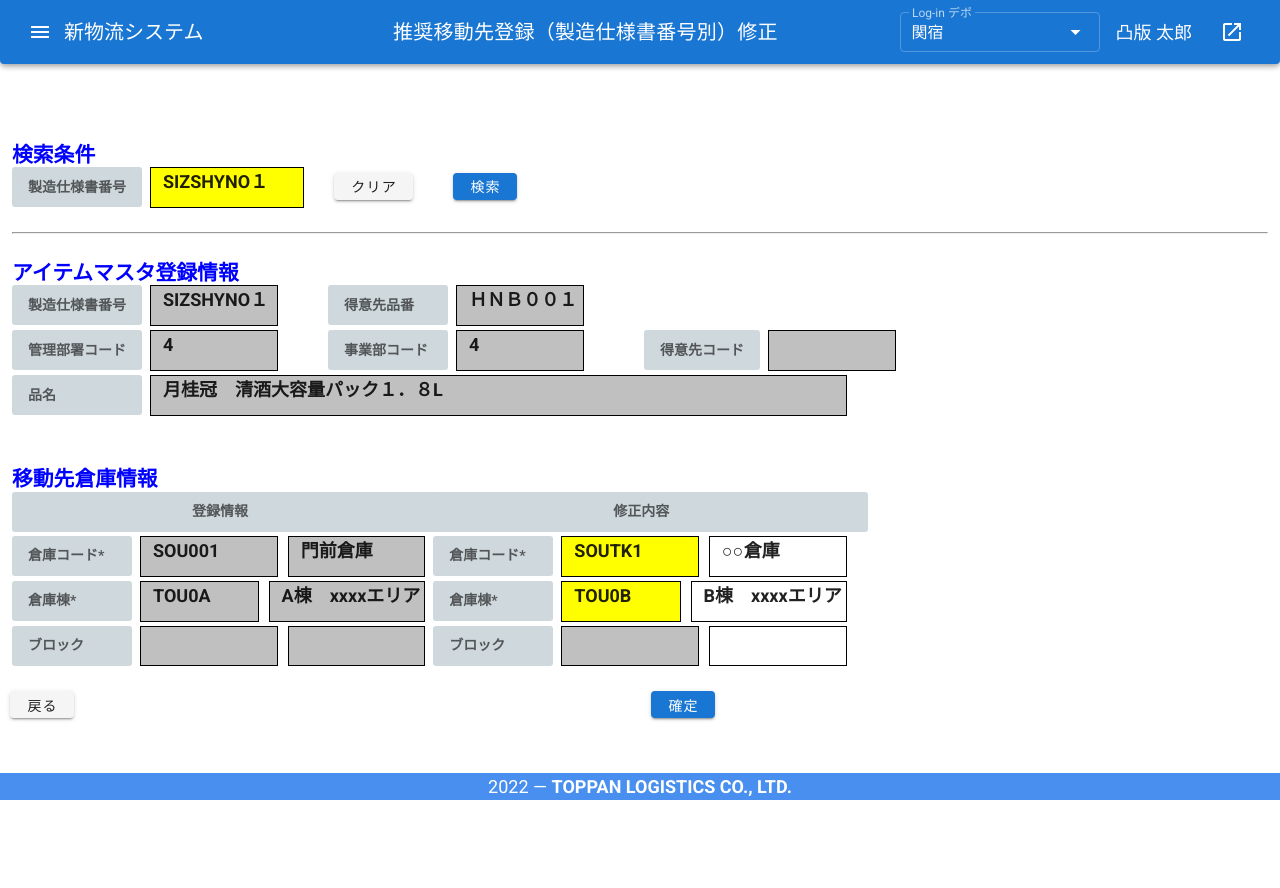
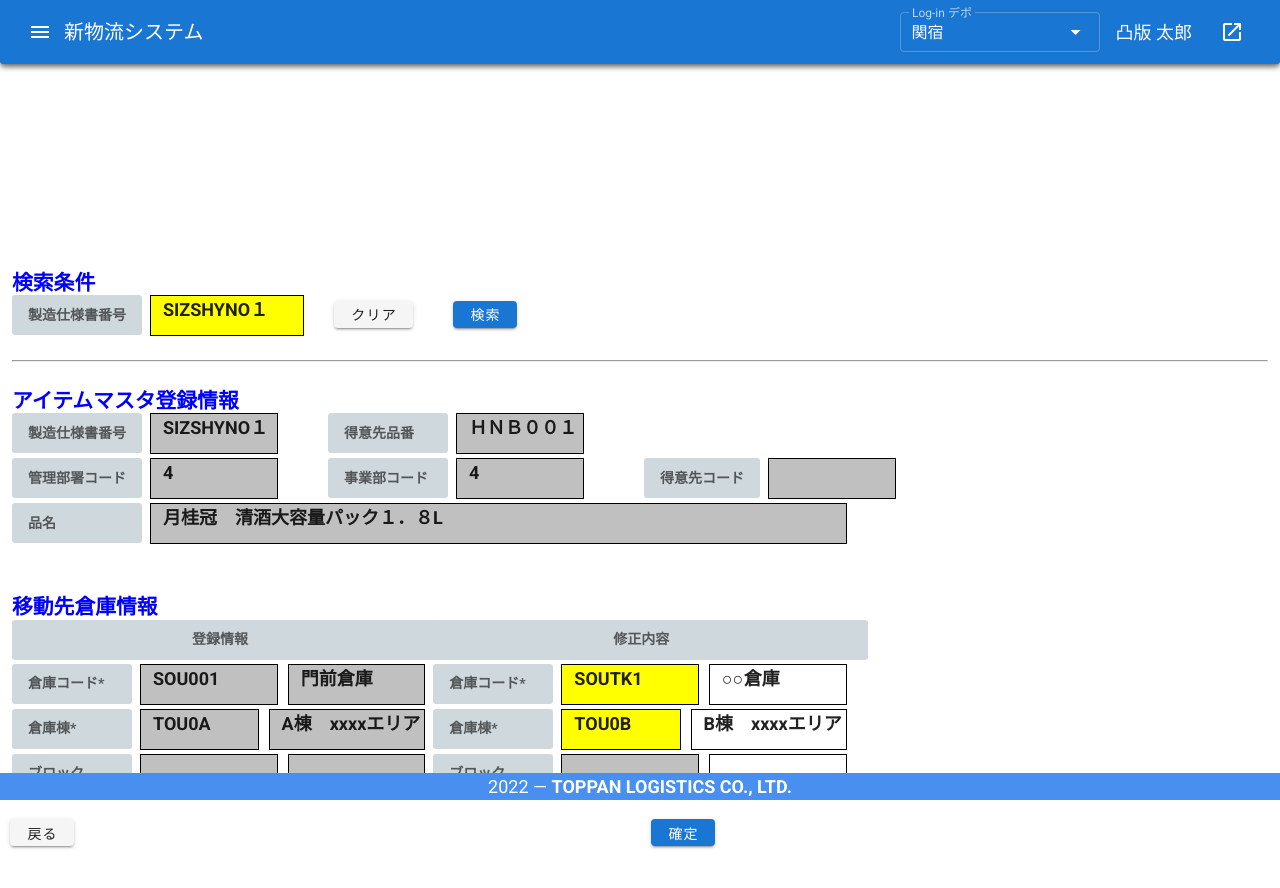
Before and after one commit to ryosuke-tsuji/zaiko_hikiate, a Vue app: page /2-13m in a window 1280 px wide. Shown: the top 888 px of the page. Built offline with nearby package versions, Linux system fonts and the light colour scheme.

Commit message:
資産マージに向けて：headerの共通仕様に合わせる

```diff
--- a/src/App.vue
+++ b/src/App.vue
@@ -1,6 +1,6 @@
 <template>
   <v-app>
-<!--    <Header />  8/8: viewsからslotでheaderを指定したのでこちらはコメント-->
+    <Header />
     <v-main>
       <router-view/>
 <!--      <Body />-->
@@ -10,7 +10,7 @@
 </template>
 
 <script>
-// import Header from './components/common/Header.vue';
+import Header from './components/common/Header.vue';
 
 // import Body from './components/Body.vue';
 import Footer from './components/common/Footer.vue';
@@ -20,7 +20,7 @@ export default {
 
   components: {
     // Body,
-    // Header,
+    Header,
     Footer,
   },
 
--- a/src/components/common/Header.vue
+++ b/src/components/common/Header.vue
@@ -33,7 +33,7 @@
 
       <v-spacer></v-spacer>
       <span class="shrink mr-3 hidden-sm-and-down title"
-        ><slot name="GamenName">〇〇マスタ管理画面</slot></span
+        >{{ headerTitle }}</span
       >
       <v-spacer></v-spacer>
 
@@ -74,6 +74,41 @@ export default {
   created: function () {
     this.selectedDepo = '関宿';
   },
+
+  computed: {
+    headerTitle: function () {
+      switch (this.$route.path) {
+        case '/':
+/*
+          return '新物流システム\u3000メニュー';
+*/
+          return ' ';
+        case '/assortList':
+          return '荷揃指示一覧';
+        case '/assortInst':
+          return '(出庫兼)荷揃指示明細(※原案)';
+        case '/assortInst2':
+          return '(出庫兼)荷揃指示明細(※A案)';
+        case '/searchInst':
+          return '輸送指示 \u00a0 管轄デポ・運送会社変更 \u00a0 検索';
+        case '/option':
+          return 'オプション';
+        case '/assortList_sample':
+          return '荷揃指示一覧(サンプル)';
+        case '/zaiko_hikiate':
+          return '在庫引当';
+        case '/zaiko_hikiate_kobetsu/1':
+        case '/zaiko_hikiate_kobetsu/2':
+        case '/zaiko_hikiate_kobetsu/3':
+        case '/zaiko_hikiate_kobetsu/4':
+          return '在庫引当\u3000吊札個別選択';
+        case '/zaiko_hikiate_kakutei':
+          return '在庫引当\u3000引当確定';
+        default:
+          return ' ';
+      }
+    },
+  },
 };
 </script>
 <style scoped>
--- a/src/views/ZaikoHikiate.vue
+++ b/src/views/ZaikoHikiate.vue
@@ -1,6 +1,5 @@
 <template>
   <div>
-    <GamenInfo><template v-slot:GamenName>在庫引当</template></GamenInfo>
     <v-container fluid>
       <v-row>
         <v-col class="pb-0">
@@ -157,7 +156,6 @@
 </template>
 
 <script>
-import GamenInfo from '@/components/common/Header.vue'
 import draggable from "vuedraggable"
 export default {
   data() {
@@ -318,7 +316,6 @@ export default {
     }
   },
   components: {
-    GamenInfo,
     draggable,
   },
 
@@ -383,8 +380,8 @@ export default {
 }
 
 .compact-form {
-  transform: scale(0.875);
-  transform-origin: left;
+  transform: scale(0.75);
+  transform-origin: right;
 }
 
 </style>
--- a/src/views/ZaikoHikiateKakutei.vue
+++ b/src/views/ZaikoHikiateKakutei.vue
@@ -1,6 +1,5 @@
 <template>
   <div>
-    <GamenInfo><template v-slot:GamenName>在庫引当&emsp;引当確定</template></GamenInfo>
     <v-container fluid>
       <v-row>
         <v-col class="pb-0">
@@ -134,7 +133,6 @@
 </template>
 
 <script>
-import GamenInfo from '@/components/common/Header.vue'
 import draggable from "vuedraggable"
 export default {
   data() {
@@ -277,7 +275,6 @@ export default {
     },
   },
   components: {
-    GamenInfo,
     draggable,
   },
 }
--- a/src/views/ZaikoHikiateKobetsu.vue
+++ b/src/views/ZaikoHikiateKobetsu.vue
@@ -1,6 +1,5 @@
 <template>
   <div>
-    <GamenInfo><template v-slot:GamenName>在庫引当&emsp;吊札個別選択</template></GamenInfo>
     <v-container fluid>
       <v-row>
         <v-col class="pb-0">
@@ -190,7 +189,6 @@
 </template>
 
 <script>
-import GamenInfo from '@/components/common/Header.vue'
 import draggable from "vuedraggable"
 // import DragSet from '@/components/common/DragSetting.vue'
 export default {
@@ -598,7 +596,6 @@ export default {
     },
   },
   components: {
-    GamenInfo,
     draggable,
     // DragSet,
   },
```
